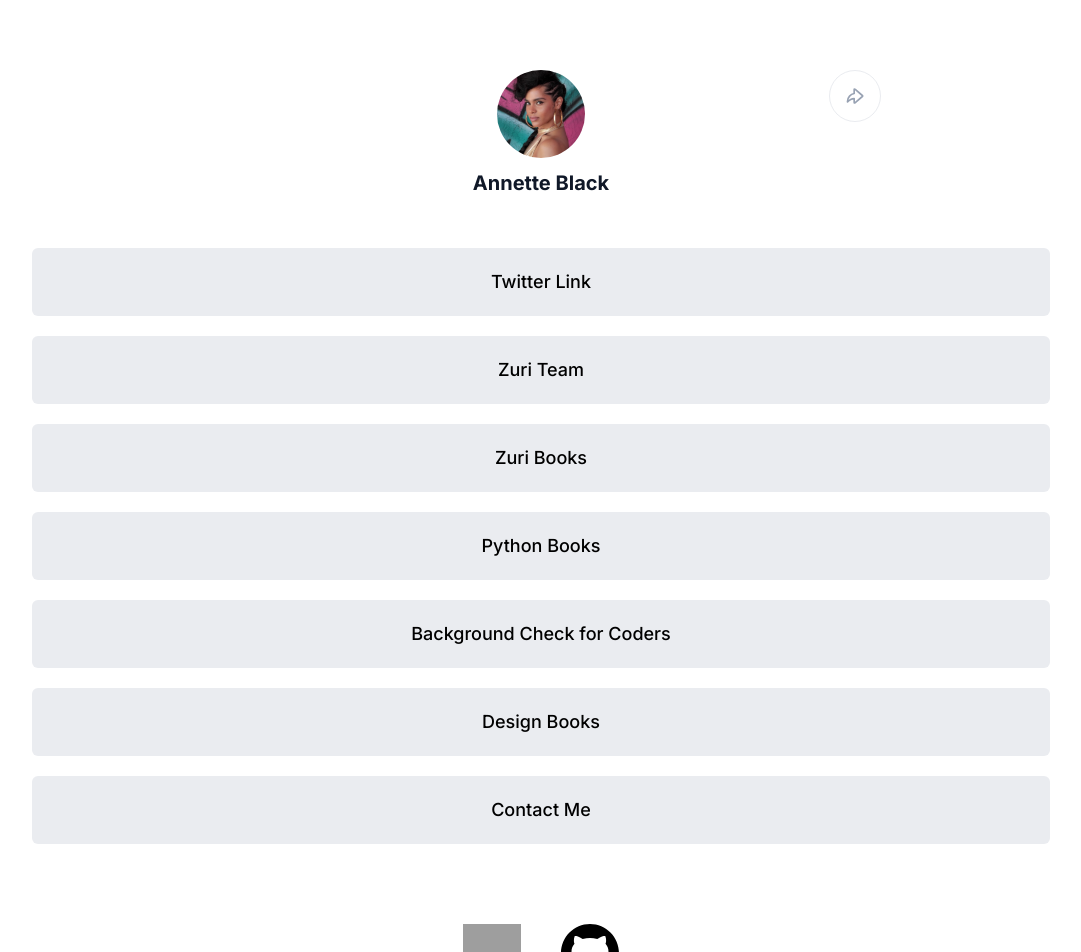
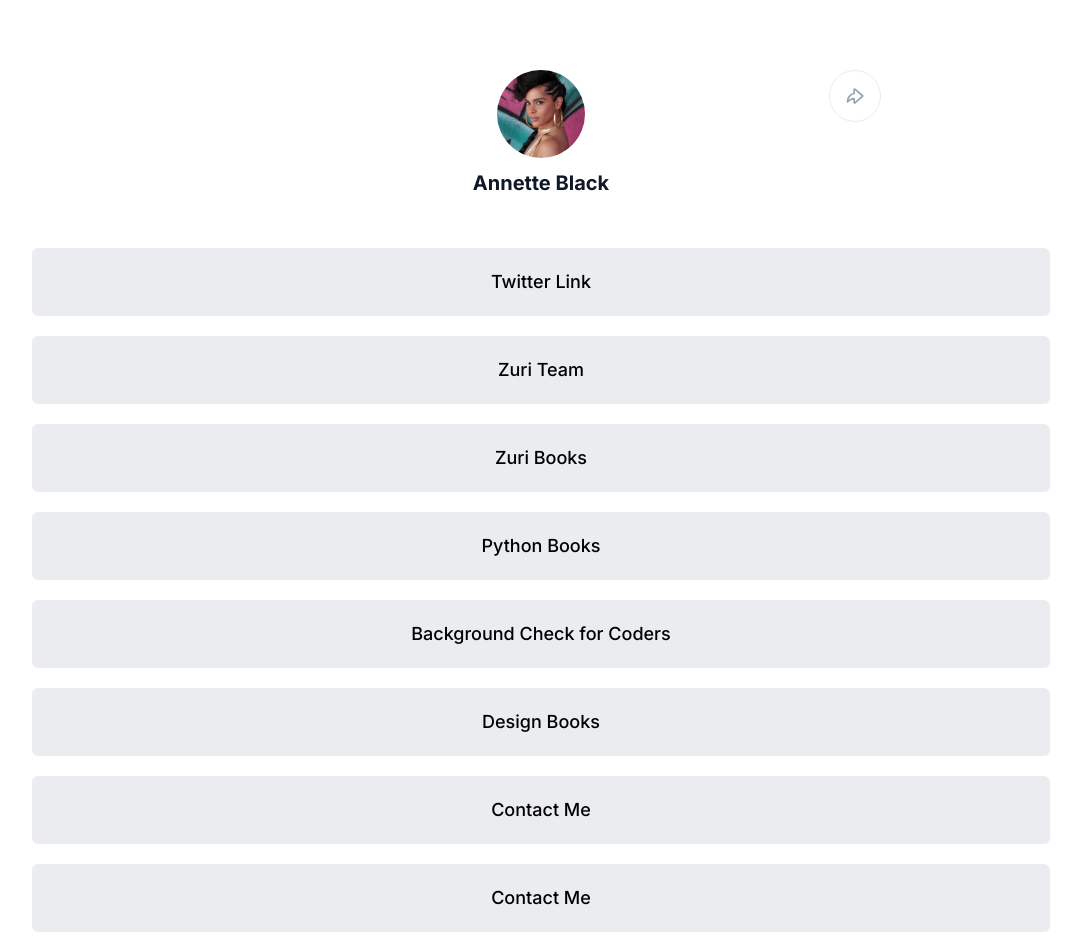
Before and after one commit to muhaj-dev/HNG-task-2, a React (Create React App) app: page / in a window 1280 px wide. Shown: the top 952 px of the page, without its empty margins (99-1180 px from the left). Built offline with nearby package versions, Linux system fonts and the light colour scheme; grey boxes are pictures that could not be loaded.

Commit message:
fix: fixing bug navigating to contact page

```diff
--- a/src/Component/Link.jsx
+++ b/src/Component/Link.jsx
@@ -53,6 +53,14 @@
                 </a>
             </div>
         )}
+        <div className='links'>
+          <a
+            id='contact'
+            href="/contact"
+          >
+            Contact Me
+          </a>
+        </div>
     </div>
   )
 }
```
